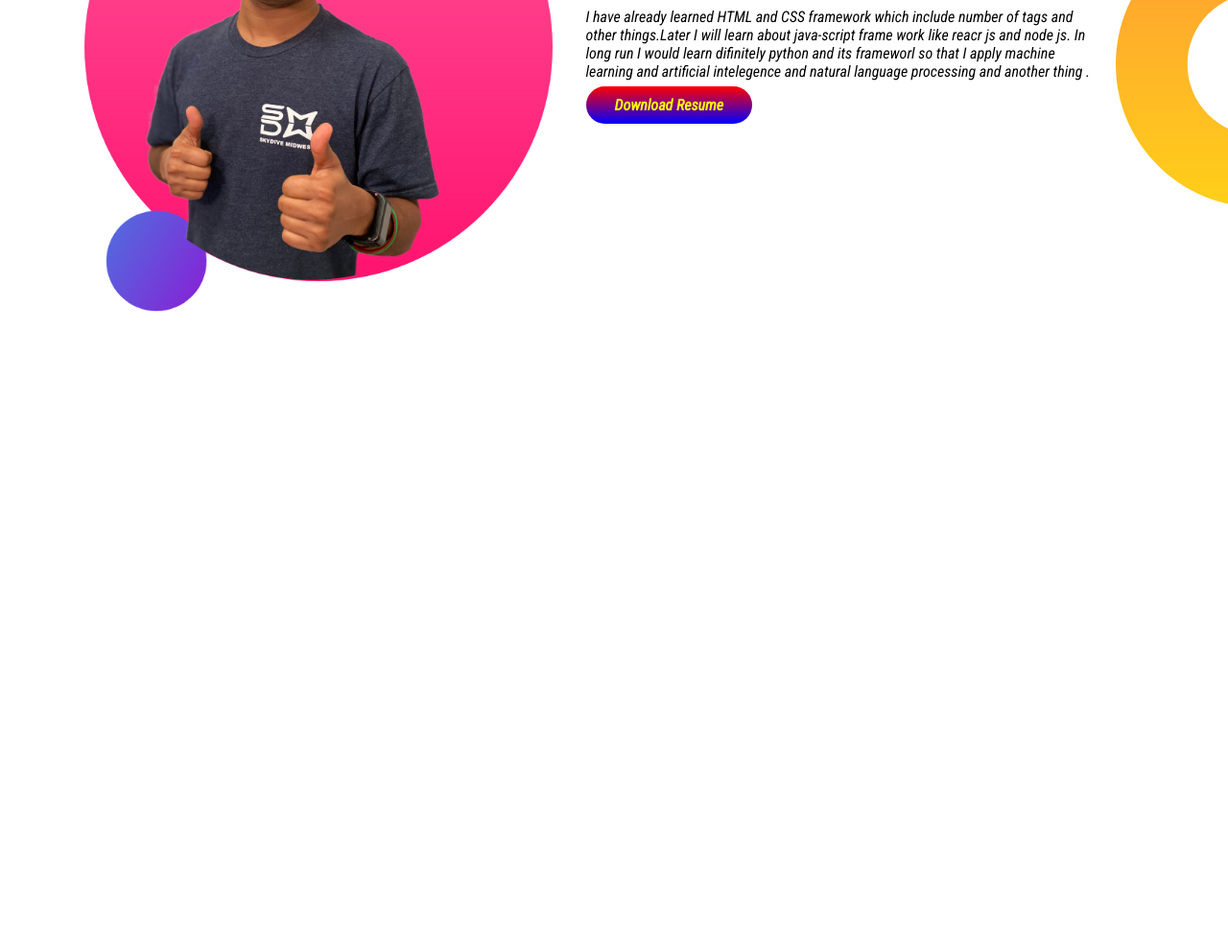
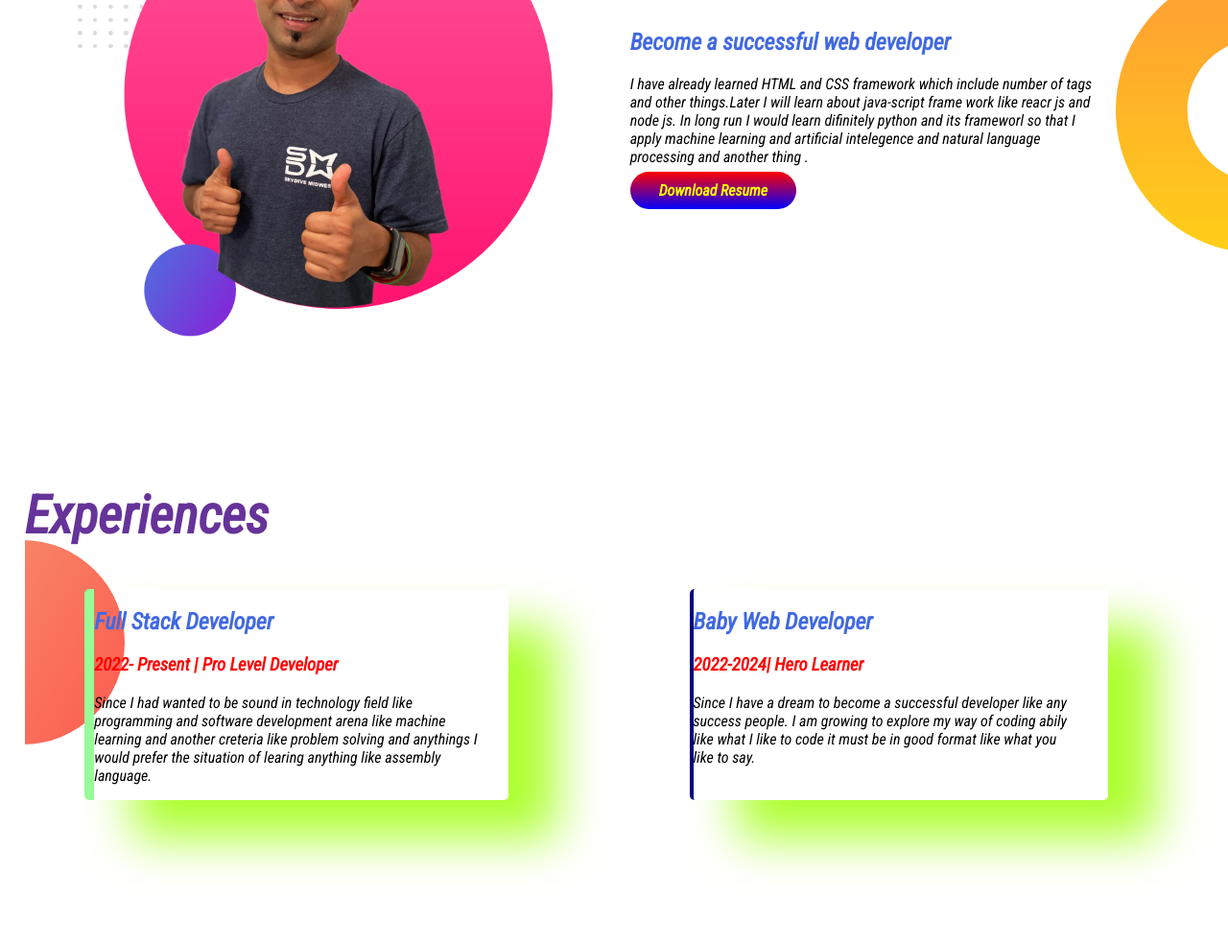
Before and after one commit to Fahim-evan/fahim-developer-protfolio, a plain HTML site: page index.html in a window 1280 px wide. Shown: the part 698-1682 px from the top of the page at 96% size. Before the commit the page ends 1107 px from the top, so only its background shows below. Drawn offline with Linux system fonts and the light colour scheme.

Commit message:
last-reo

```diff
--- a/index.html
+++ b/index.html
@@ -10,7 +10,7 @@
     <link rel="stylesheet" href="style.css">
 </head>
 <body>
- <section class="top-banner">
+ <section class="top-banner flexible-container">
     <div class=" half-width">  <h1>Welcome to </h1>
         <h1> <span class="first">Fahim Amin</span> world!</h1>
         <h3> <br>Emotionaly depends on the way of thinking </br> and try to become a successful web developer.</h3>
@@ -21,15 +21,35 @@
         <div class="half-width"> <img src="first photo.jpg" alt=""></div>
  </section>
 
- <section class="dream-big">
+ <section class="dream-big flexible-container">
 <div class="half-width"> <img src="jhankar2.png" alt=""></div>
-<div class="half-width">
+<div class="half-width ">
     <h1>Dream Big</h1>
     <h2>Become a successful web developer</h2>
     <p> I have already learned HTML and CSS framework which include number of tags and other things.Later I will learn about java-script frame work like reacr js and node js. In long run I would learn difinitely python and its frameworl so that I apply machine learning and artificial intelegence and natural language processing and another thing .</p>
     <a class="link-button" target ="_blank" href="">Download Resume</a>
 </div>
+</section>
 
+<section class="experience-area ">
+    <h1> Experiences  </h1>
+<div class="flexible-container">
+    <div id="Full-stack" class="half-width-experience">
+        <h2> Full Stack Developer</h2>
+        <h3 class="first"> 2022- Present | Pro Level Developer</h3>
+        <p> Since I had wanted to be sound in technology field like programming and software development arena like machine learning and another creteria like problem solving and anythings I would prefer the situation of learing anything like assembly language.</P>
+
+    </div>
+    <div class="half-width-experience">
+        <h2>
+            Baby Web Developer
+        </h2>
+        <h3 class="first">2022-2024| Hero Learner</h3>
+        <P> Since I have a dream to become a successful developer like any success people. I am growing to explore my way of coding abily like what I like to code it must be in good format like what you like to say.</P>
+
+    </div>
+
+</div>
  </section>
 </body>
 </html>
--- a/style.css
+++ b/style.css
@@ -11,13 +11,13 @@ margin: 0px;
 .first{
     color:red;
 }
-section{
+.flexible-container{
     display: flex;
-    margin-bottom: 80px;
+    margin-bottom: 150px;
 }
 .half-width{
     width: 60%;
-    padding-left: 3%;
+    padding-left: 7%;
 }
 .half-width img{
     width: 100%;
@@ -35,8 +35,32 @@ border-radius: 20px;
     background-repeat: none;
 }
 .dream-big{
+
     background-image: url(dream-bg.png);
     background-repeat: no-repeat;
     background-position: right;
     padding-right: 10%;
 }
+.experience-area{
+    margin-left: 2%;
+    background-image: url(exp-bg.png);
+    background-repeat: no-repeat;
+    background-position: left;
+}
+.half-width-experience{
+    width: 40%;
+    box-shadow:50px 40px 50px greenyellow;
+    margin-left: 5%;
+    margin-right: 10%;
+    padding-right: 30px;
+    border-radius: 5px;
+    border-left: 4px solid navy;
+}
+h2{
+    color: royalblue;
+    font-size: 40;
+
+}
+#Full-stack{
+    border-left:10px solid palegreen;
+}
```
Also changed, not shown: exp-bg.png (added).
